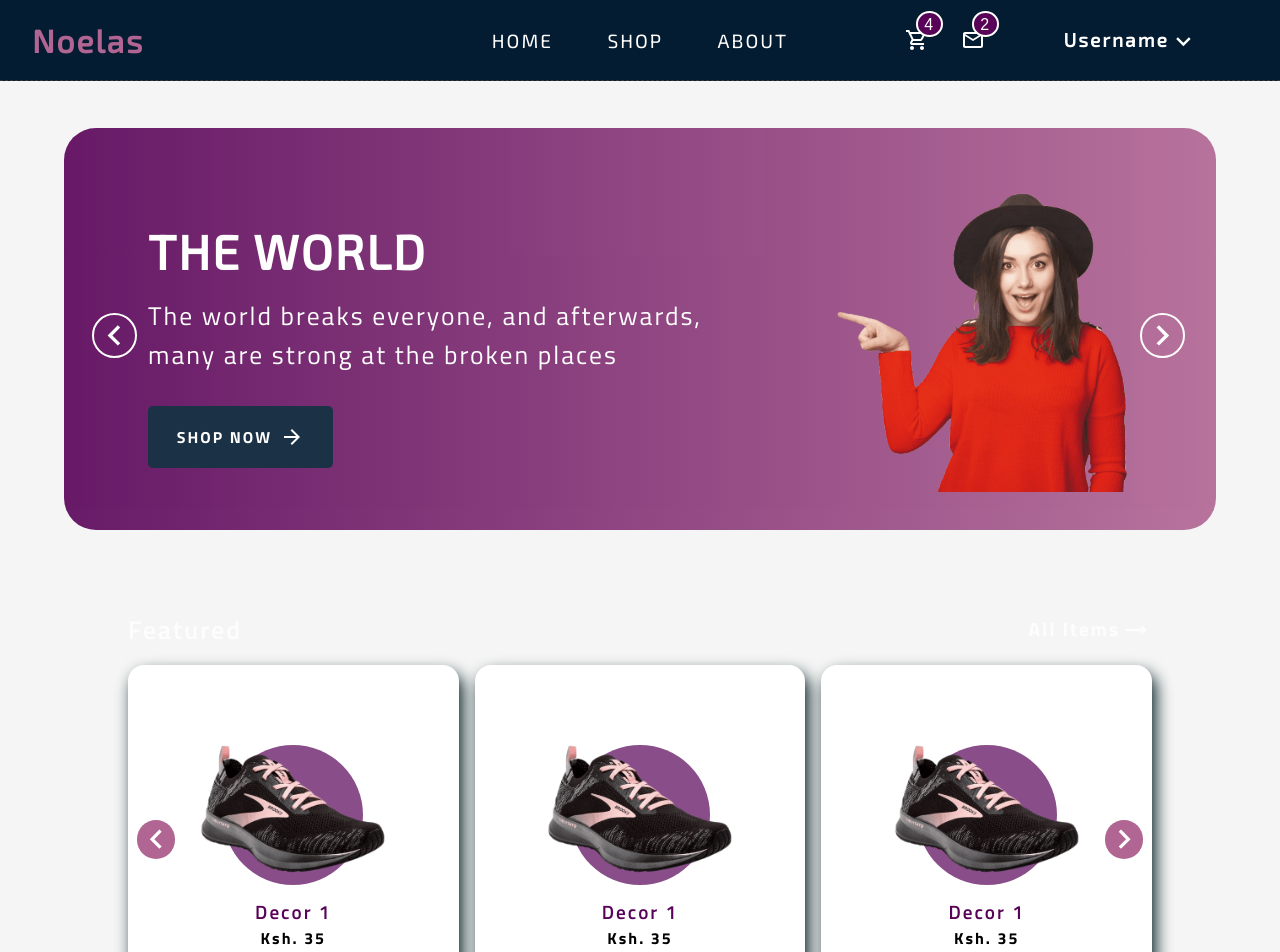
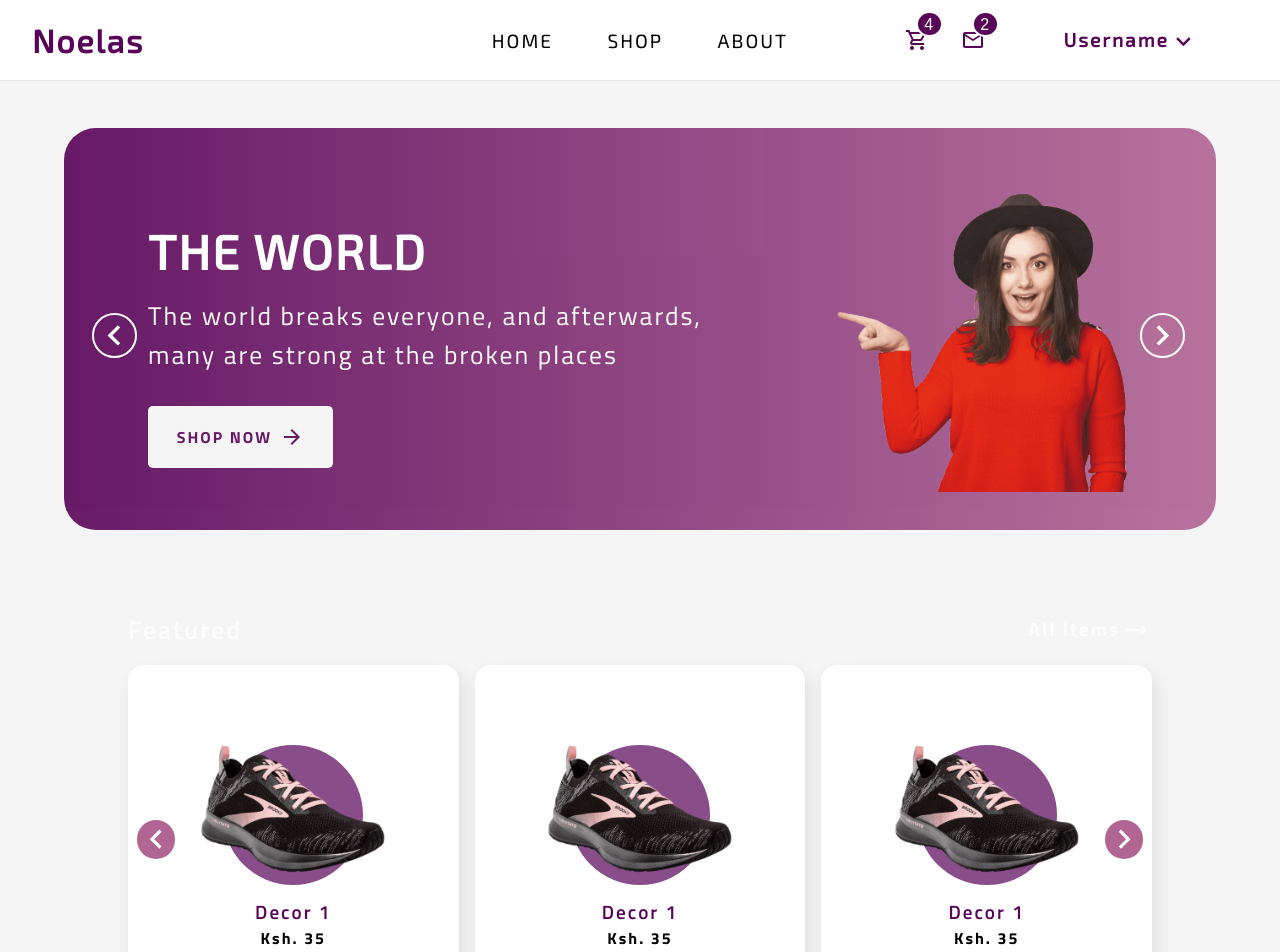
Before and after one commit to alekskimeu/ecommerce-frontend, a React (Create React App) app: page / in a window 1280 px wide. Shown: the top 952 px of the page. Built offline with nearby package versions, Linux system fonts and the light colour scheme.

Commit message:
Change brand colors

```diff
--- a/src/components/Header/Header.css
+++ b/src/components/Header/Header.css
@@ -3,11 +3,11 @@
 .header {
     width: 100%;
     padding: 1rem 2rem;
-    border-bottom: 1px dashed rgb(54, 54, 54);
+    border-bottom: 1px solid rgb(231, 231, 231);
     position: fixed;
     top: 0;
     z-index: 10;
-    background-color: var(--bg-color);
+    background-color: white;
 }
 
 .header > .container {
@@ -33,7 +33,7 @@
 }
 
 .header .brand .logo {
-    color: var(--primary);
+    color: var(--secondary);
     font-size: 2rem;
     font-weight: 700;
     letter-spacing: 1.8px;
@@ -62,7 +62,7 @@
 }
 
 .header-nav a {
-    color: white;
+    color: black;
     font-size: 1.2rem;
     font-family: 'Exo 2', sans-serif;
     text-transform: uppercase;
@@ -106,7 +106,7 @@
 }
 
 .header-menu .MuiSvgIcon-root {
-    color: white;
+    color: var(--secondary);
     transition: all .5s ease;
     -webkit-transition: all .5s ease;
     -moz-transition: all .5s ease;
@@ -138,7 +138,7 @@
 }
 
 .header-menu .menu-items  .MuiSvgIcon-root:hover {
-    color: var(--primary);
+    opacity: .9;
 }
 
 @media screen and (max-width: 1172px) {
@@ -152,7 +152,7 @@
     }
 }
 .header-menu .name {
-    color: white;
+    color: var(--secondary);
     display: flex;
     align-items: center;
     font-size: 1.2rem;
@@ -174,7 +174,7 @@
 }
 
 .header-menu .name .MuiSvgIcon-root {
-    color: white;
+    color: var(--secondary);
     font-size: 1.8rem;
     margin-top: 0.2rem;
     display: inline-block;
--- a/src/components/Hero/Hero.css
+++ b/src/components/Hero/Hero.css
@@ -82,7 +82,7 @@
 
 .hero-cta a {
     background-color: var(--bg-color);
-    color: white;
+    color: var(--secondary);
     display: flex;
     align-items: center;
     text-transform: uppercase;
@@ -102,10 +102,11 @@
 }
 
 .hero-cta a:hover, .hero-cta a:hover .MuiSvgIcon-root {
-    opacity: .8;
+    opacity: .9;
 }
 
 .hero-cta .MuiSvgIcon-root {
+    color: var(--secondary);
     margin-left: 0.5rem;
     transition: all .3s ease;
     -webkit-transition: all .3s ease;
--- a/src/index.css
+++ b/src/index.css
@@ -3,8 +3,8 @@
 :root {
   --primary: #b16593;
   --secondary: rgb(88, 2, 88);
-  --shadow: #072227;
-  --bg-color: #041C32;
+  --shadow: rgb(223, 222, 222);
+  --bg-color: whitesmoke;
 }
 
 * {
--- a/src/pages/ProductDetail/ProductDetail.css
+++ b/src/pages/ProductDetail/ProductDetail.css
@@ -16,7 +16,7 @@
     flex: 1;
     display: flex;
     justify-content: space-between;
-    gap: 3rem;
+    gap: 2rem;
     border-radius: .5rem;
     -webkit-border-radius: .5rem;
     -moz-border-radius: .5rem;
@@ -35,7 +35,7 @@
     flex-direction: column;
     gap: .6rem;
     flex: .4;
-    padding: 1rem 1rem 1rem 0;
+    padding: 1rem 1.5rem 1.5rem 0;
 }
 
 .details .item .item-name {
```
